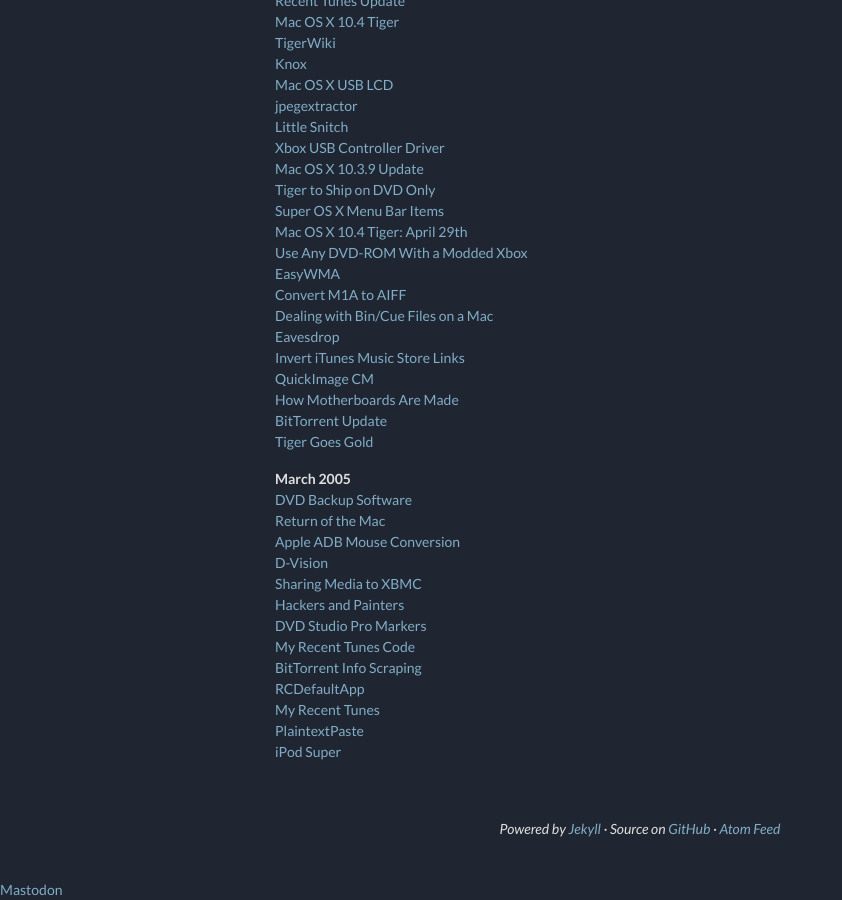
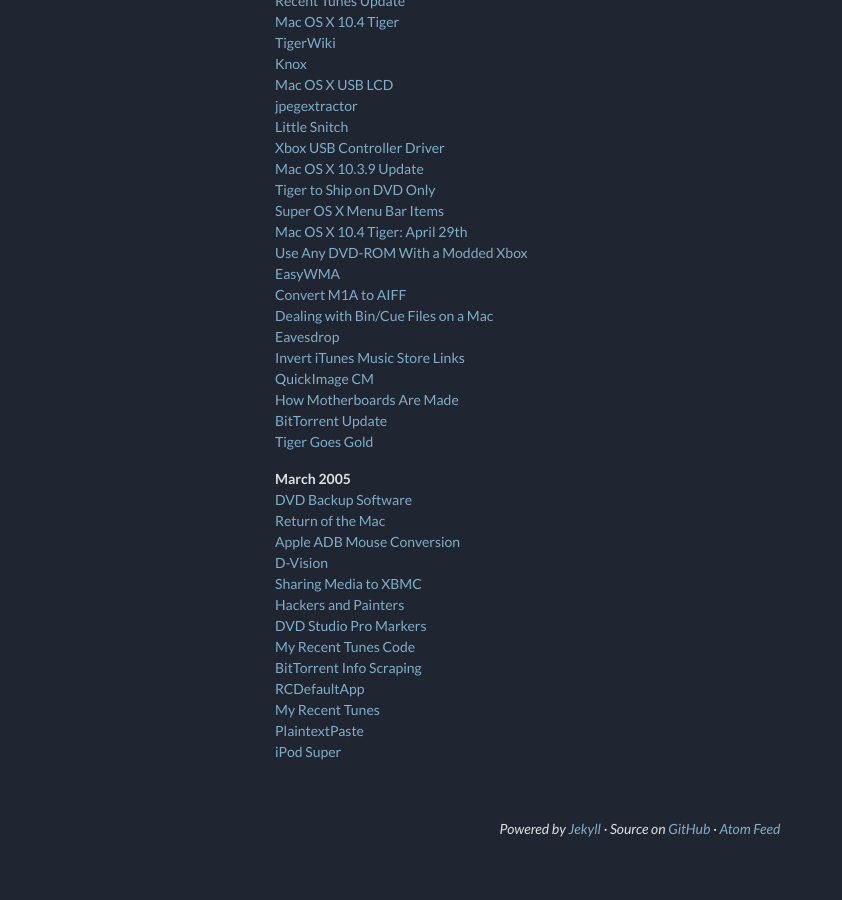
Before and after one commit to command-tab/dotcom, a Jekyll site: the page built from archive.html, in a window 1280 px wide and 900 px high, scrolled down 7088 px. Shown: the whole window, without its empty margins (0-842 px from the left). Built offline with Jekyll 4.4.1, drawn with Linux system fonts in a browser that asks for light colours; after the commit the page ends 7967 px from its top, so only the background shows below that.

Commit message:
Make Mastodon verification link display: none

```diff
--- a/_layouts/base.html
+++ b/_layouts/base.html
@@ -39,6 +39,6 @@
       </div>
     </div>
     <script data-goatcounter="https://command-tab.goatcounter.com/count" async src="//gc.zgo.at/count.js"></script>
-    <a rel="me" href="https://hachyderm.io/@command_tab">Mastodon</a>
+    <a style="display: none;" rel="me" href="https://hachyderm.io/@command_tab">Mastodon</a>
   </body>
 </html>
```
